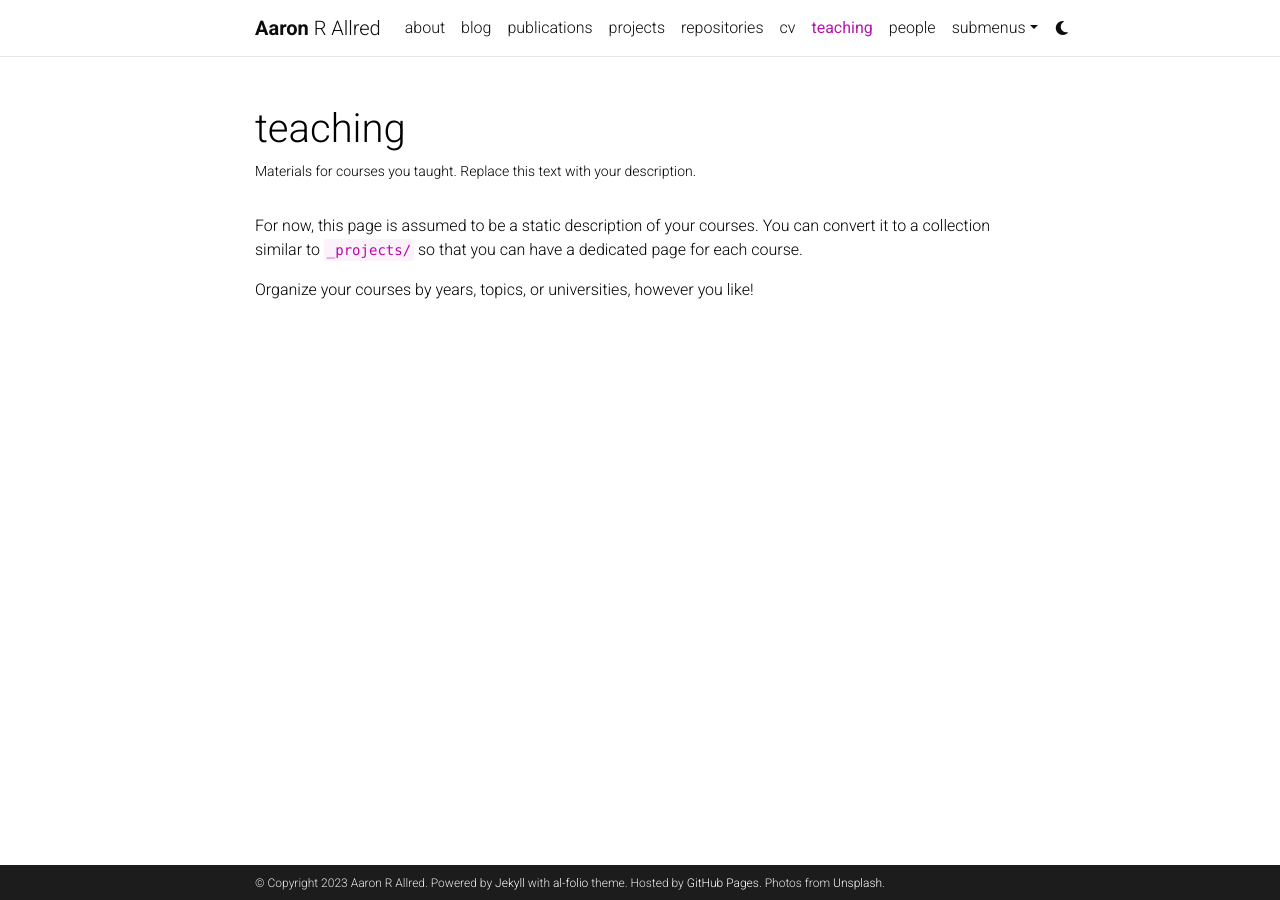
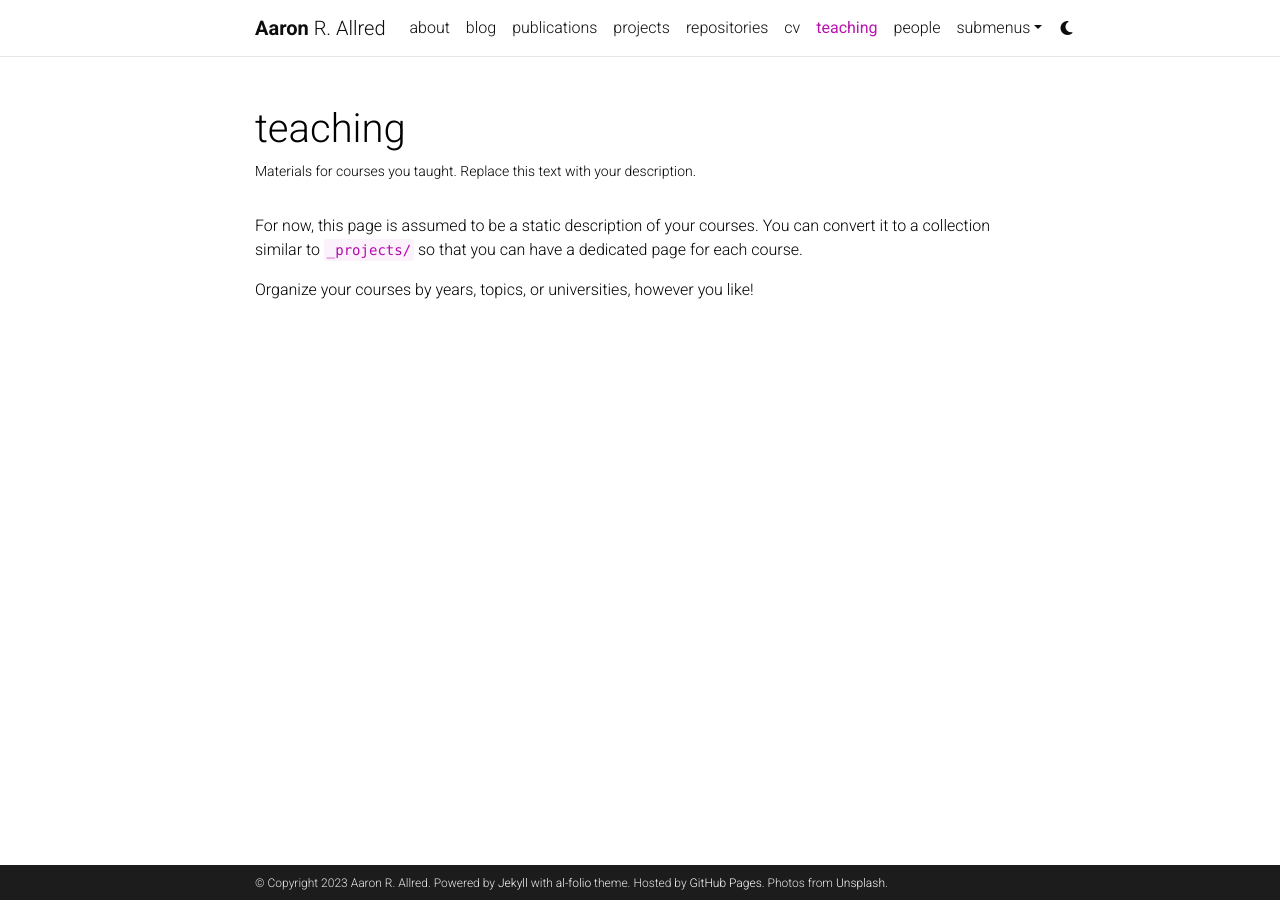
Before and after one commit to aaronallred/aaronallred.github.io, a Jekyll site: the page built from _pages/teaching.md, in a window 1280 px wide. Built offline with Jekyll 4.4.1, drawn with Linux system fonts in a browser that asks for light colours; comment, search, counter and statistics services are not loaded; a style sheet for code colours, icons or effects is not loaded.

Commit message:
Update _config.yml

```diff
--- a/_config.yml
+++ b/_config.yml
@@ -4,7 +4,7 @@
 
 title: blank # the website title (if blank, full name will be used instead)
 first_name: Aaron
-middle_name: R
+middle_name: R.
 last_name: Allred
 email: aaron.allred@colorado.edu
 description: > # the ">" symbol means to ignore newlines until "footer_text:"
@@ -29,7 +29,7 @@ impressum_path:  # set to path to include impressum link in the footer, use the
 
 # repo color theme
 repo_theme_light: default       # https://github.com/anuraghazra/github-readme-stats/blob/master/themes/README.md
-repo_theme_dark: light          # https://github.com/anuraghazra/github-readme-stats/blob/master/themes/README.md
+repo_theme_dark: dark         # https://github.com/anuraghazra/github-readme-stats/blob/master/themes/README.md
 repo_trophies:
   enabled: true
   theme_light: flat    # https://github.com/ryo-ma/github-profile-trophy
```
